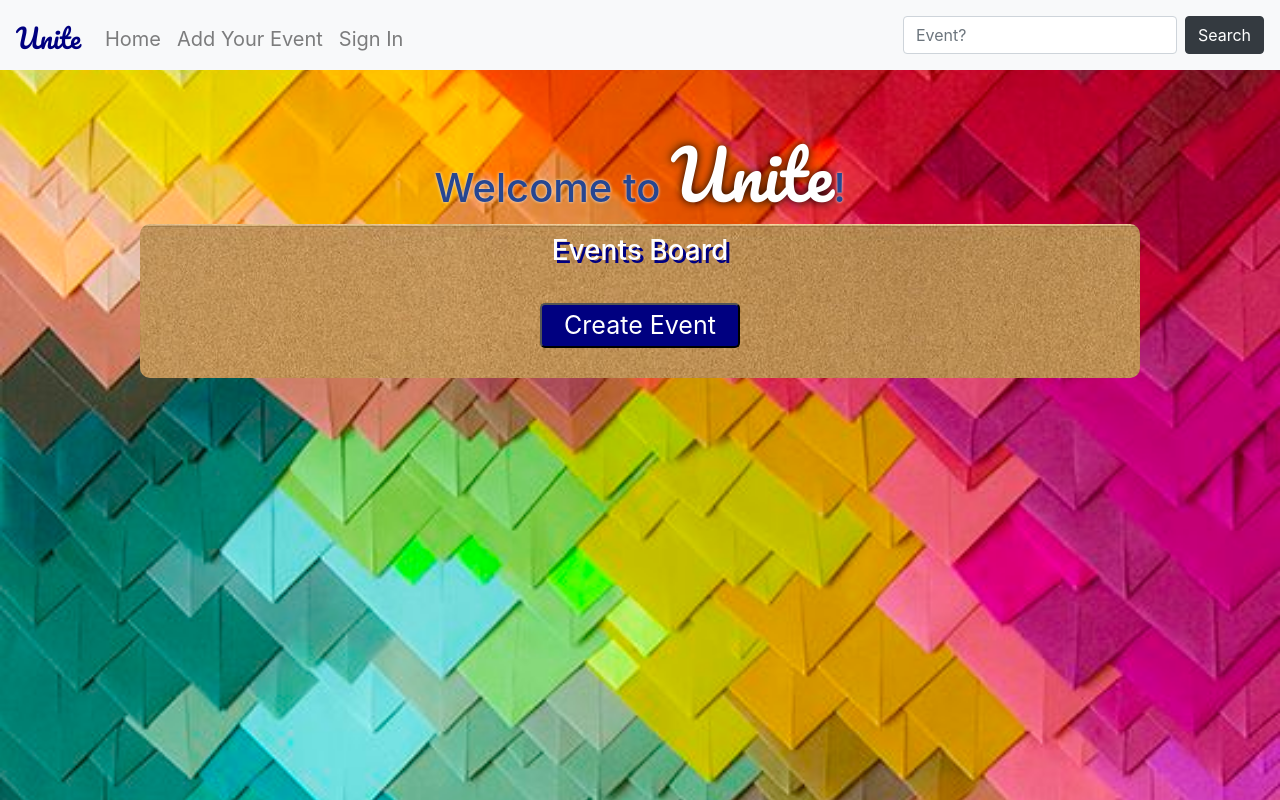
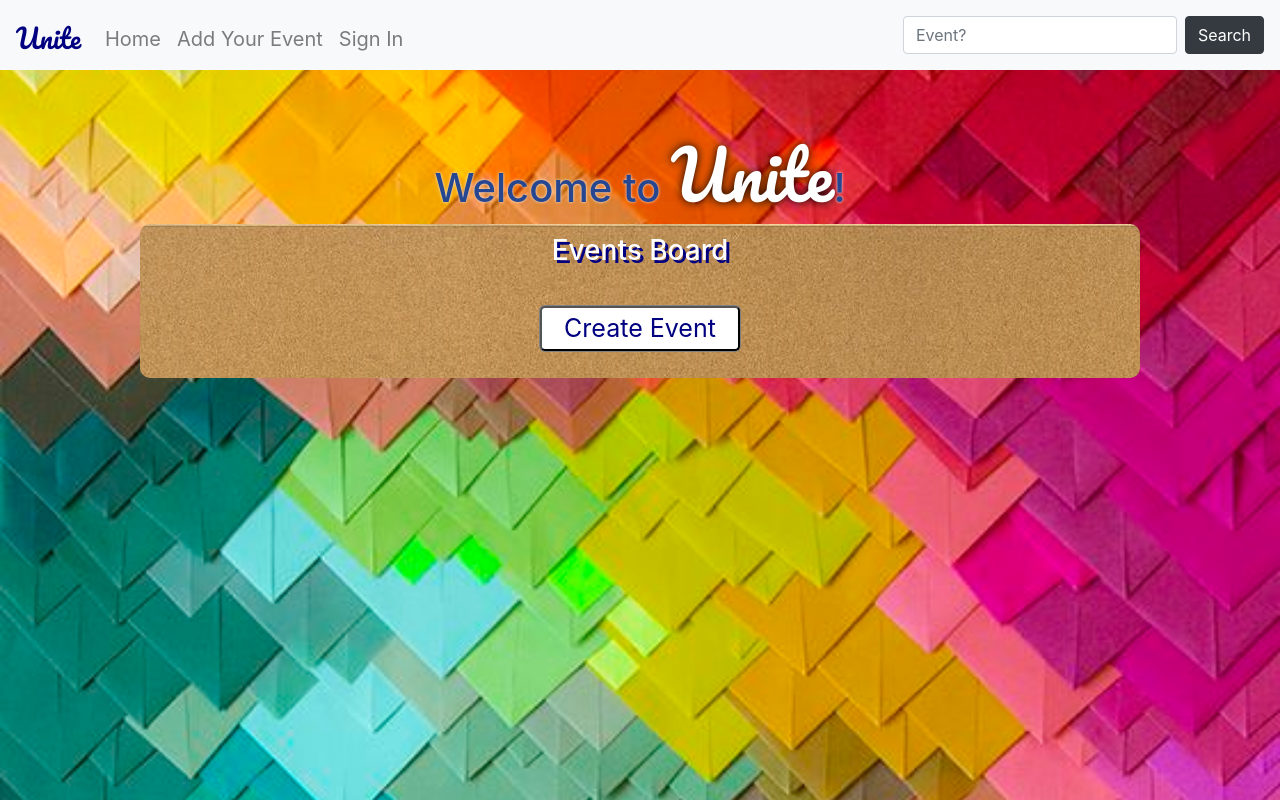
Before and after one commit to KoryStone05/Unite-App, a React (Create React App) app: page / in a window 1280 px wide. In both pictures the pointer is over the button "Create Event". Shown: the top 800 px of the page. Built offline with nearby package versions, Linux system fonts and the light colour scheme.

Commit message:
Added style to the Create event button

```diff
--- a/src/App.css
+++ b/src/App.css
@@ -1,6 +1,6 @@
 .background {
 
-  background-image: url('./Img/UniteBackground.jpg');
+  background-image: url('./Img/Unitebackground.jpg');
   /* min-width: 1024px; */;
 
   /* background-image: url('./Img/Unitebackground.jpg'); */
--- a/src/Home/Home.css
+++ b/src/Home/Home.css
@@ -53,4 +53,12 @@
     background-color: navy;
     color: white;
     margin-left: 40%;
+    transition:1.2s;
+    box-shadow: 0px 0px 0px 1px gray;
 }
+
+.createEventButton:hover {
+    color: navy;
+    background-color: white;
+    transform: translate(0px, 3px);
+}
--- a/src/Home/Home.js
+++ b/src/Home/Home.js
@@ -1,6 +1,5 @@
 import React, { Component } from 'react';
 import './Home.css';
-import $ from 'jquery';
 import {
     Switch,
     Route,
```
